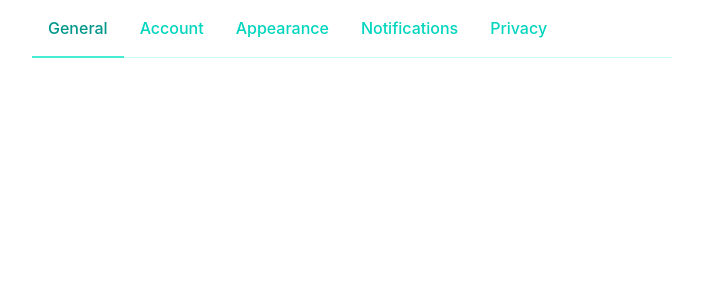
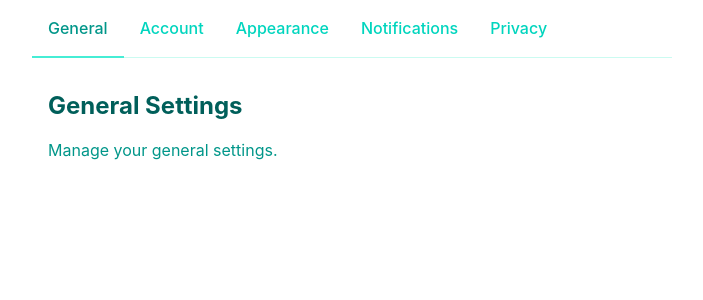
Before and after one commit to AbnerYousuf/settings-page-project, a Vue app: page / in a window 1280 px wide. Shown: the top 300 px of the page, without its empty margins (288-991 px from the left). Built offline with nearby package versions, Linux system fonts and the light colour scheme.

Commit message:
added tab component rendering and fixed aesthetics for placeholder tab components

```diff
--- a/src/App.vue
+++ b/src/App.vue
@@ -14,23 +14,33 @@
             <!-- render every tab and provide a clickable list-->
           </ul>
       </nav>
+      <component :is="currentTabComponent">
+      </component>
     </main>
 </template>
 
 <script setup lang="ts">
-  import { ref } from 'vue';
+  import { ref, computed } from 'vue';
   import type { Tab } from '@/types';
   import type { TabNameList } from '@/types';
   import TabComponent from '@/components/TabComponent.vue';
+  import GeneralPageComponent from '@/components/GeneralPageComponent.vue';
+  import AccountPageComponent from '@/components/AccountPageComponent.vue';
+  import AppearancePageComponent from '@/components/AppearancePageComponent.vue';
+  import NotificationsPageComponent from '@/components/NotificationsPageComponent.vue';
+  import PrivacyPageComponent from '@/components/PrivacyPageComponent.vue';
 
   const tabs: Tab[] = [
-    { tabName: 'General', tabIcon: 'fa-solid fa-gear' },
-    { tabName: 'Account', tabIcon: 'fa-solid fa-user' },
-    { tabName: 'Appearance', tabIcon: 'fa-solid fa-palette' },
-    { tabName: 'Notifications', tabIcon: 'fa-solid fa-bell' },
-    { tabName: 'Privacy', tabIcon: 'fa-solid fa-shield-halved' }
+    { tabName: 'General', tabIcon: 'fa-solid fa-gear', tabComponent: GeneralPageComponent },
+    { tabName: 'Account', tabIcon: 'fa-solid fa-user', tabComponent: AccountPageComponent },
+    { tabName: 'Appearance', tabIcon: 'fa-solid fa-palette', tabComponent: AppearancePageComponent },
+    { tabName: 'Notifications', tabIcon: 'fa-solid fa-bell', tabComponent: NotificationsPageComponent },
+    { tabName: 'Privacy', tabIcon: 'fa-solid fa-shield-halved', tabComponent: PrivacyPageComponent }
   ];
 
   const currentTab = ref<TabNameList>('General');
   // this is to keep track of the current tab and also make sure the name is valid w/ the list of tabs
+
+  const currentTabComponent = computed(() => tabs.find(tab => tab.tabName === currentTab.value)?.tabComponent);
+  // this is to get the component for the current tab so we can render it in the main page
 </script>
--- a/src/components/AccountPageComponent.vue
+++ b/src/components/AccountPageComponent.vue
@@ -1,7 +1,7 @@
 <template>
     <div class="p-4">
-        <h2 class="text-2xl font-bold mb-4">Account Settings</h2>
-        <p class="mb-4">Manage your account information and preferences.</p>
+        <h2 class="text-2xl font-bold mb-4 text-teal-800">Account Settings</h2>
+        <p class="mb-4 text-teal-600">Manage your account information and preferences.</p>
         <!-- This is the content for the Account tab -->
     </div>
 </template>
--- a/src/components/AppearancePageComponent.vue
+++ b/src/components/AppearancePageComponent.vue
@@ -1,7 +1,7 @@
 <template>
     <div class="p-4">
-        <h2 class="text-2xl font-bold mb-4">Appearance Settings</h2>
-        <p class="mb-4">Customize the look and feel of your application.</p>
+        <h2 class="text-2xl font-bold mb-4 text-teal-800">Appearance Settings</h2>
+        <p class="mb-4 text-teal-600">Customize the look and feel of your application.</p>
         <!-- This is the content for the Appearance tab -->
     </div>
 </template>
--- a/src/components/GeneralPageComponent.vue
+++ b/src/components/GeneralPageComponent.vue
@@ -1,7 +1,7 @@
 <template>
     <div class="p-4">
-        <h2 class="text-2xl font-bold mb-4">General Settings</h2>
-        <p class="mb-4">Manage your general settings.</p>
+        <h2 class="text-2xl font-bold mb-4 text-teal-800">General Settings</h2>
+        <p class="mb-4 text-teal-600">Manage your general settings.</p>
         <!-- This is the content for the General tab -->
     </div>
 </template>
--- a/src/components/NotificationsPageComponent.vue
+++ b/src/components/NotificationsPageComponent.vue
@@ -1,7 +1,7 @@
 <template>
   <div class="p-4">
-    <h2 class="text-2xl font-bold mb-4">Notification Settings</h2>
-    <p class="mb-4">Manage your notification preferences.</p>
+    <h2 class="text-2xl font-bold mb-4 text-teal-800">Notification Settings</h2>
+    <p class="mb-4 text-teal-600">Manage your notification preferences.</p>
     <!-- this is the content for the notifications tab -->
   </div>
 </template>
--- a/src/components/PrivacyPageComponent.vue
+++ b/src/components/PrivacyPageComponent.vue
@@ -1,7 +1,7 @@
 <template>
   <div class="p-4">
-    <h2 class="text-2xl font-bold mb-4">Privacy Settings</h2>
-    <p class="mb-4">Manage your privacy preferences.</p>
+    <h2 class="text-2xl font-bold mb-4 text-teal-800">Privacy Settings</h2>
+    <p class="mb-4 text-teal-600">Manage your privacy preferences.</p>
     <!-- this is the content for the privacy tab -->
   </div>
 </template>
--- a/src/types.ts
+++ b/src/types.ts
@@ -1,6 +1,9 @@
+import type { Component } from "vue";
+
 export type TabNameList = "General" | "Appearance" | "Notifications" | "Privacy" | "Account";
 
 export interface Tab {
     tabName: TabNameList;
     tabIcon: string;
+    tabComponent: Component;
 }
```
